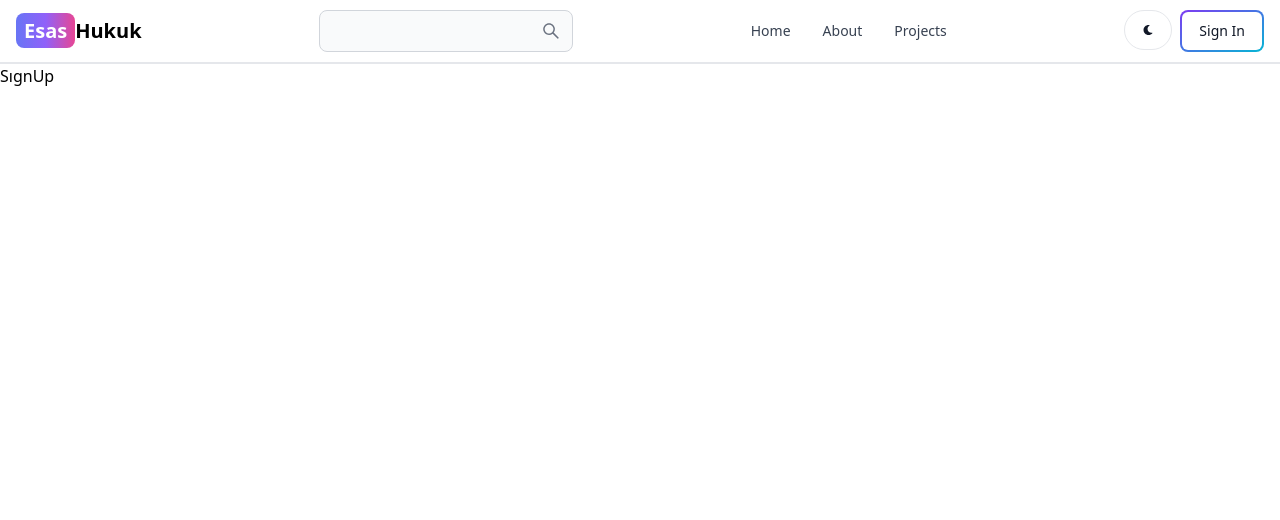
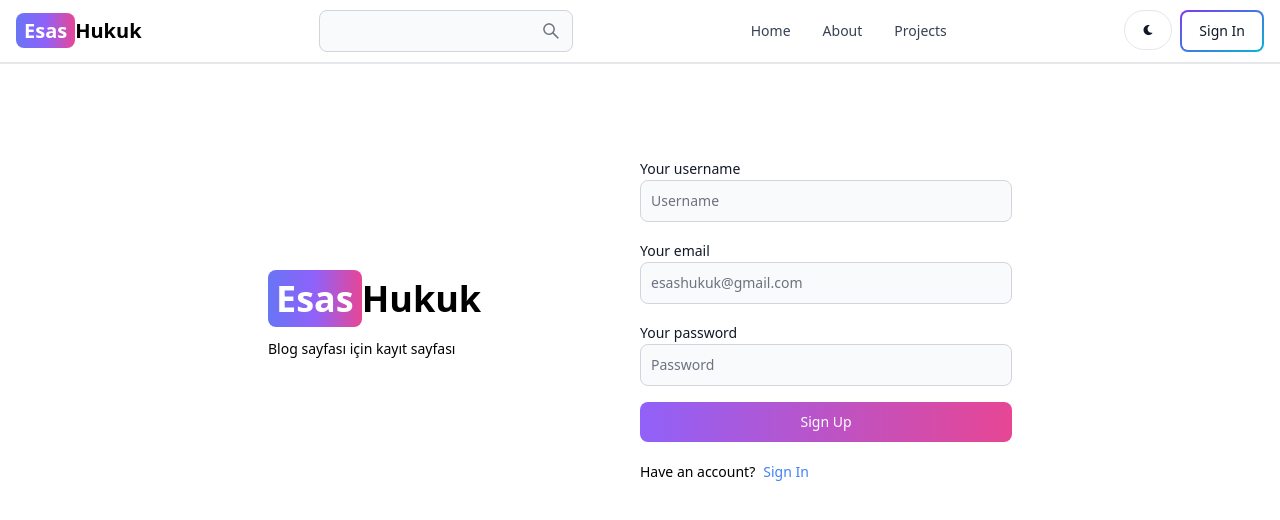
Before and after one commit to enesguler0/mern-blog, a React (Vite) app in the folder client/: page /sign-up in a window 1280 px wide. Shown: the top 520 px of the page. Built offline with nearby package versions, Linux system fonts and the light colour scheme.

Commit message:
sign-up page ui

```diff
--- a/client/src/pages/SignUp.jsx
+++ b/client/src/pages/SignUp.jsx
@@ -1,7 +1,49 @@
+import { Button, Label, TextInput } from 'flowbite-react'
 import React from 'react'
+import { Link } from 'react-router-dom'
 
 export default function SıgnUp() {
   return (
-    <div>SıgnUp</div>
+    <div className='min-h-screen mt-20 '>
+      <div className='flex p-3 max-w-3xl mx-auto flex-col md:flex-row md:items-center gağ-5'>
+        {/* left */}
+        <div className='flex-1'>
+        <Link to="/" className=' font-bold dark:text-white text-4xl'>
+            <span className='px-2 py-1 bg-gradient-to-r from-indigo-500 via-purple-500 to-pink-500 rounded-lg text-white'>
+                Esas</span>
+            Hukuk
+        </Link>
+        <p className='text-sm mt-5'>
+          Blog sayfası için kayıt sayfası
+        </p>
+        </div>
+        {/* right */}
+        <div className='flex-1'>
+            <form className='flex flex-col gap-4'>
+              <div>
+                <Label value='Your username'/>
+                <TextInput type='text' placeholder='Username' id='username'/>
+              </div>
+              <div>
+                <Label value='Your email'/>
+                <TextInput type='text' placeholder='esashukuk@gmail.com' id='email'/>
+              </div>
+              <div>
+                <Label value='Your password'/>
+                <TextInput type='text' placeholder='Password' id='password'/>
+              </div>
+              <Button gradientDuoTone='purpleToPink' type='submit'>
+                Sign Up
+              </Button>
+            </form>
+            <div className='flex gap-2 text-sm mt-5'>
+              <span>Have an account?</span>
+              <Link to='/sign-in' className='text-blue-500'>
+                Sign In
+              </Link>
+            </div>
+        </div>
+      </div>
+    </div>
   )
 }
```
